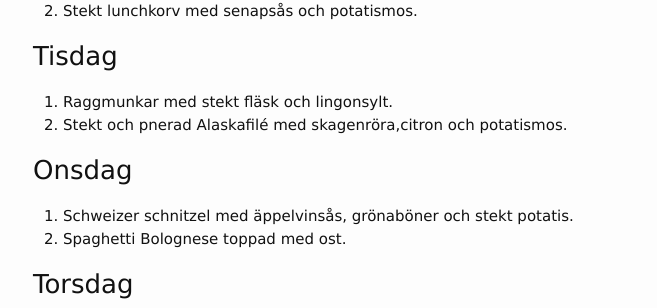
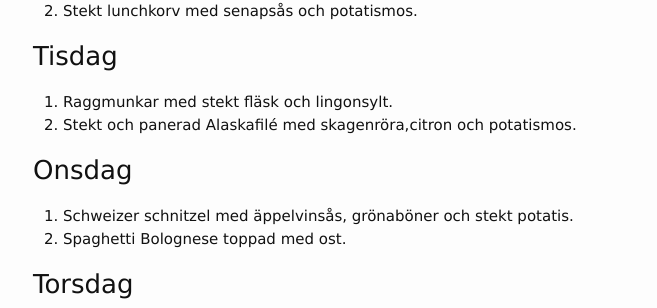
Before and after one commit to FarInn62/farinn62.github.io, a Jekyll site: the page built from lunch.md, in a window 1280 px wide. Shown: the part 239-547 px from the top of the page, without its empty margins (237-894 px from the left). Built offline with Jekyll 4.4.1, drawn with Linux system fonts in a browser that asks for light colours.

Commit message:
Update lunch.md

```diff
--- a/lunch.md
+++ b/lunch.md
@@ -16,7 +16,7 @@ Alla rätter: 95:- Take away: 80:-
 
 ### Tisdag
 1. Raggmunkar med stekt fläsk och lingonsylt.
-2. Stekt och pnerad Alaskafilé med skagenröra,citron och potatismos.
+2. Stekt och panerad Alaskafilé med skagenröra,citron och potatismos.
 
 ### Onsdag
 1. Schweizer schnitzel med äppelvinsås, grönaböner och stekt potatis.
```
